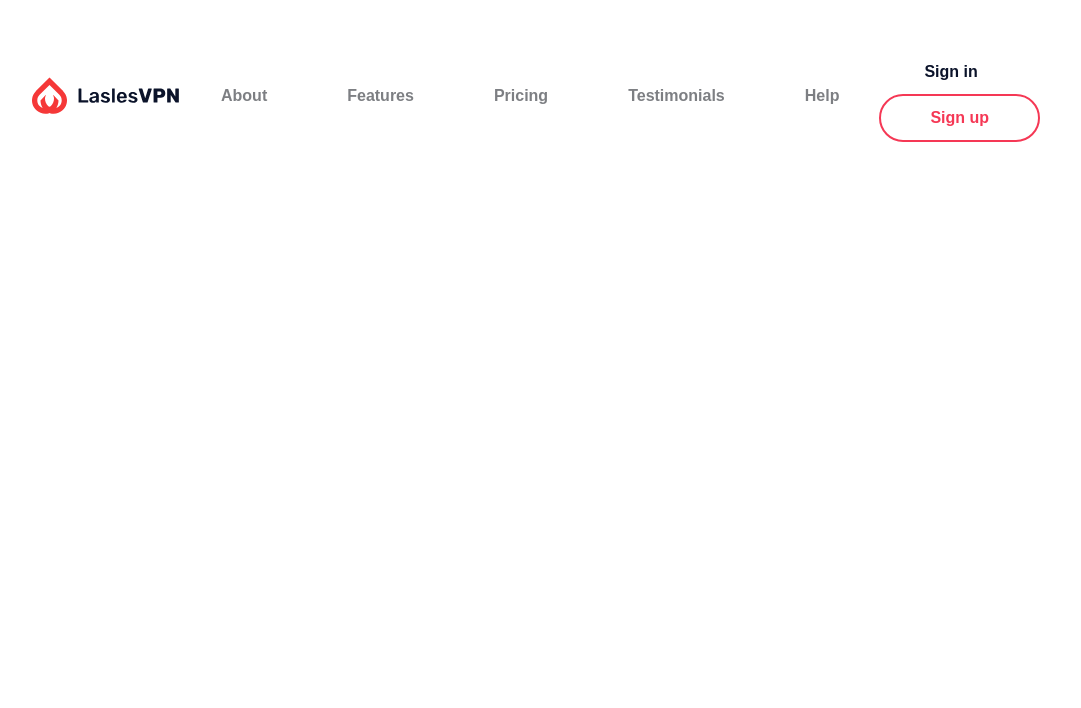
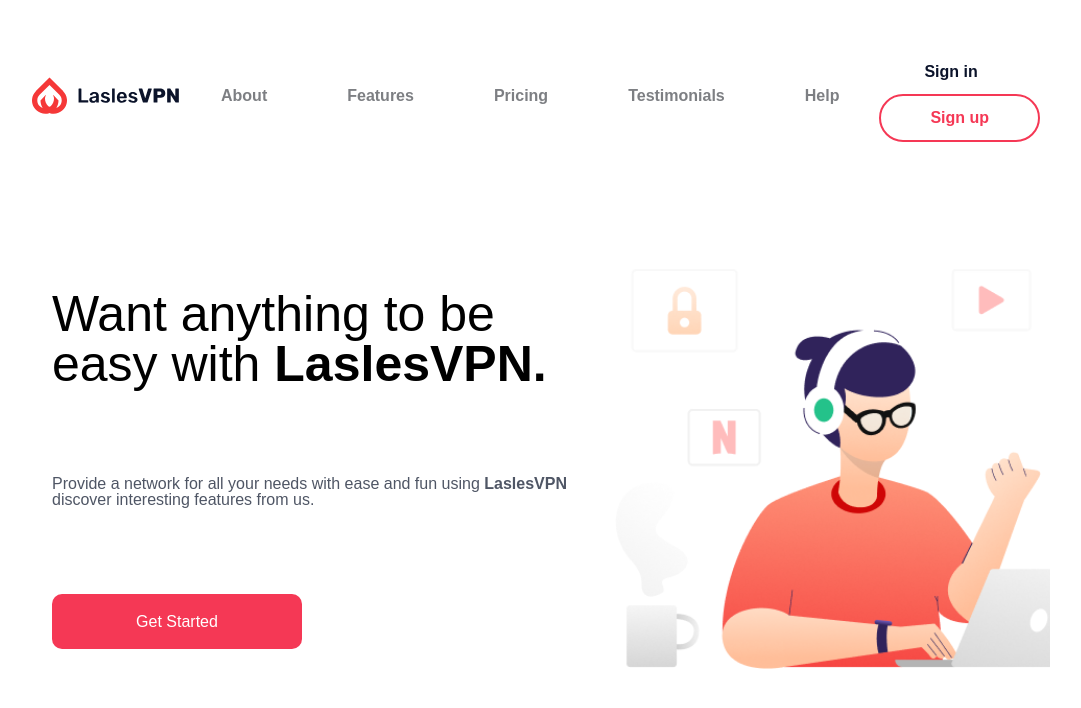
Before and after one commit to AziAlex/LaslesVPN, a plain HTML site: page index.html in a window 1280 px wide. Shown: the whole page, without its empty margins (64-1145 px from the left). Drawn offline with Linux system fonts and the light colour scheme; a web font is replaced by a local one.

Commit message:
first block

```diff
--- a/css/main.css
+++ b/css/main.css
@@ -1,36 +1,40 @@
-.body {
+.body {}
 
-}
 .wrap {
     width: 85%;
     margin: 0 auto;
 }
+
 .header {
     margin-top: 50px;
     display: flex;
     justify-content: space-between;
 }
+
 .navbar {
     display: flex;
     align-items: center;
 }
+
 .navbar li {
     margin: 0 40px;
 }
+
 .navbar li a {
     color: #7d7f83;
     font-size: 16px;
     font-weight: 600;
     font-family: 'IBM Plex Sans Thai', sans-serif;
 }
+
 .navbar li a:hover {
     color: black;
     border-bottom: 2px solid #7d7f83;
     transition: 0.2s;
 }
 
-.login {
-}
+.login {}
+
 .sing-in {
     font-size: 16px;
     padding: 13px 45px;
@@ -40,6 +44,7 @@
     background-color: #fff;
     border: 0;
 }
+
 .sing-up {
     color: #F53855;
     font-size: 16px;
@@ -57,6 +62,7 @@
     /* border: 2px solid #0B132A; */
     color: #fff;
 }
+
 .sing-up:hover {
     background-color: #F53855;
     border-radius: 50px;
@@ -64,7 +70,54 @@
     color: #fff;
 }
 
-.section {
+.section {}
+
+.first-block {
+    width: 100%;
+    height: 400px;
+    margin-top: 127px;
+    display: flex;
+    justify-content: space-between;
 }
-.footer {
+
+.left-block {
+    width: 48%;
+    display: flex;
+    flex-direction: column;
+    justify-content: space-between;
+    padding: 20px;
+
 }
+
+h1 {
+    font-size: 50px;
+    font-weight: 500;
+
+}
+
+p {
+    font-size: 16px;
+    font-weight: 500px;
+    color: #4F5665;
+}
+
+.get-started {
+    text-align: center;
+    width: 250px;
+    height: 55px;
+    background-color: #F53855;
+    border-radius: 10px;
+    border: 0;
+    color: #fff;
+    font-size: 16px;
+}
+
+.right-block {
+    margin-right: 70px;
+    width: 40%;
+    height: 100%;
+    background-image: url(../img/Illustration\ 1.png);
+    background-size: cover;
+}
+
+.footer {}
--- a/index.html
+++ b/index.html
@@ -29,7 +29,16 @@
 
         </header>
         <section class="section">
+            <div class="first-block">
+                <div class="left-block">
+                    <h1>Want anything to be <br> easy with <b>LaslesVPN.</b></h1>
+                    <p>Provide a network for all your needs with ease and fun using <b>LaslesVPN</b> <br> discover interesting features from us.</p>
+                    <button class="get-started">Get Started</button>
+                </div>
+                <div class="right-block">
 
+                </div>
+            </div>
         </section>
         <footer class="footer">
 
```
